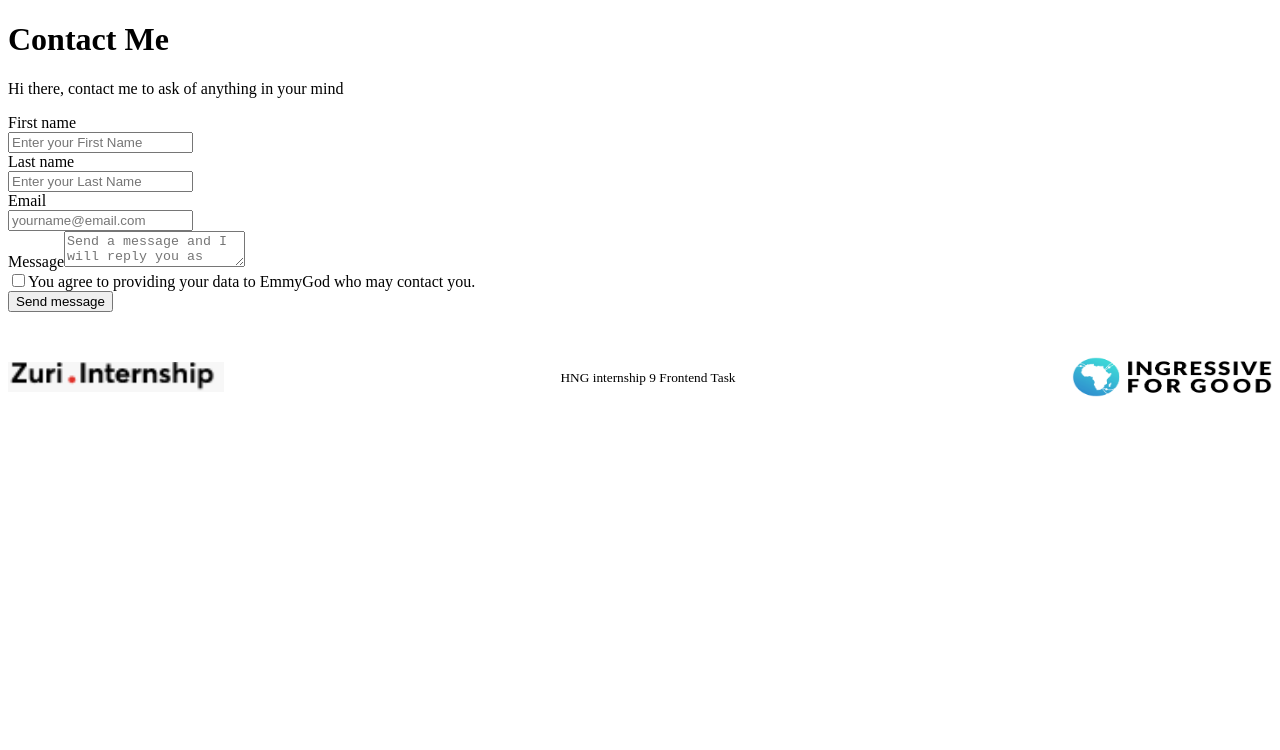
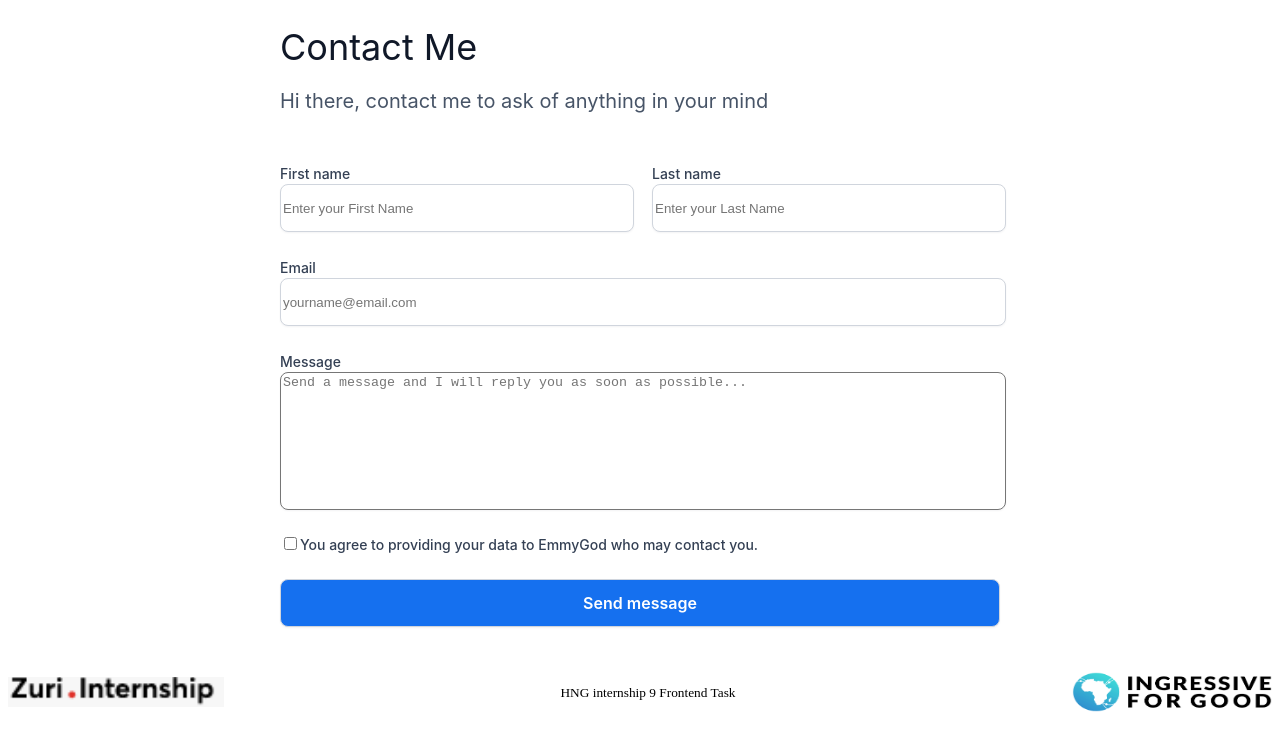
Before and after one commit to Emmydon1989/HNG-Stage-1-task, a React (Create React App) app: page /contact in a window 1280 px wide. Shown: the top 750 px of the page. Built offline with nearby package versions, Linux system fonts and the light colour scheme.

Commit message:
style: styling the contact page

```diff
--- a/package.json
+++ b/package.json
@@ -1,5 +1,5 @@
 {
-  "homepage": "https://Emmydon1989.github.io/HNG-Stage-1-task",
+  "homepage": "https://Emmydon1989.github.io/",
   "name": "stage-1-task",
   "version": "0.1.0",
   "private": true,
--- a/src/index.css
+++ b/src/index.css
@@ -78,3 +78,167 @@
   .links{width:200px; height: 26PX}
 
 }
+
+
+
+.data_page{
+  display: flex;
+  justify-content: center;
+  align-items: center;
+  flex-direction: column;
+  }
+.main {
+  margin-top: 60px;
+  width: 720px;
+}
+
+#heading>h1{
+  font-family: 'Inter';
+  font-style: normal;
+  font-weight: 400;
+  font-size: 36px;
+  line-height: 30px;
+  color: #101828;
+}
+
+  #heading>p{
+    width: 100%;
+    height: 30px;
+    font-family: 'Inter';
+    font-style: normal;
+    font-weight: 400;
+    font-size: 20px;
+    line-height: 30px;
+    color: #475467;
+  }
+form{
+  display: flex;
+  margin-top: 48px;
+  flex-direction: column;
+  gap: 24px;
+
+}
+#first, #last{
+  height: 70px;
+  width: 348px;
+
+}
+  #first_name{
+    width: 100%;
+    height: 44px;
+    box-shadow: 0px 1px 2px rgba(16, 24, 40, 0.05);
+    border-radius: 8px;
+    border: 1px solid #D0D5DD;
+
+  }
+  #last_name{
+    width: 100%;
+    height: 44px;
+    box-shadow: 0px 1px 2px rgba(16, 24, 40, 0.05);
+    border-radius: 8px;
+    border: 1px solid #D0D5DD;
+   }
+  #names{
+    display: flex;
+    width: 100%;
+    gap: 24px;
+
+  }
+  #mails{
+    width: 100%;
+    height: 70px;
+  }
+  #email{
+    width: 100%;
+    height: 44px;
+    box-shadow: 0px 1px 2px rgba(16, 24, 40, 0.05);
+    border-radius: 8px;
+    border: 1px solid #D0D5DD;
+  }
+  #message{
+    width: 100%;
+    height: 132px;
+    box-shadow: 0px 1px 2px rgba(16, 24, 40, 0.05);
+    border-radius: 8px;
+    resize: none;
+    }
+  #text{
+    width: 100%;
+    height: 158px;
+  }
+  #btn__submit{
+    display: flex;
+    align-items: center;
+    justify-content: center;
+    width: 100%;
+    height: 48px;
+    background-color:  #1570EF;
+    box-shadow: 0px 1px 2px rgba(16, 24, 40, 0.05);
+    border-radius: 8px;
+    border: 1px solid #D0D5DD;
+    color: #ffffff;
+    font-family: 'Inter';
+    font-style: normal;
+    font-weight: 600;
+    font-size: 16px;
+    line-height: 24px;
+  }
+  #label{
+    font-family: 'Inter';
+    font-style: normal;
+    font-weight: 500;
+    font-size: 14px;
+    line-height: 20px;
+    color: #344054;
+    flex: none;
+    order: 0;
+    flex-grow: 0;
+  }
+  #placeholder{
+
+
+  }
+  #checks{
+    width: 688px;
+    height: 24px;
+    font-family: 'Inter';
+    font-style: normal;
+    font-weight: 400;
+    font-size: 16px;
+    line-height: 24px;
+    color: #475467;
+    flex: none;
+    order: 0;
+    align-self: stretch;
+    flex-grow: 0;
+  }
+
+  @media screen and (max-width:1200px) {
+    #main{ width: 600px;
+    }
+
+  }
+  @media screen and(max-width: 1024) {
+    #main{
+      width: 500px;}
+      #heading>h1{font-size: 30px;}
+      #heading>p{font-size: 18px;}
+
+  }
+  @media screen and (max-width:760px) {
+    #main{width: 400px; }
+    #names{flex-direction: column;}
+    #first_name,#last_name{width: 400px;}
+    #heading>h1{font-size: 26px;}
+    #heading>p{font-size: 16px;}
+    .logo1,.logo2{width: 100px; height: 20px;}
+
+  }
+  @media screen and (max-width:480px) {
+    #main{width:200px;}
+    footer{flex-direction: column;}
+    #names{flex-direction: column;}
+    #first_name,#last_name{width: 200px;}
+    #heading>h1{font-size: 20px;}
+    #heading>p{font-size: 14px;}
+  }
```
